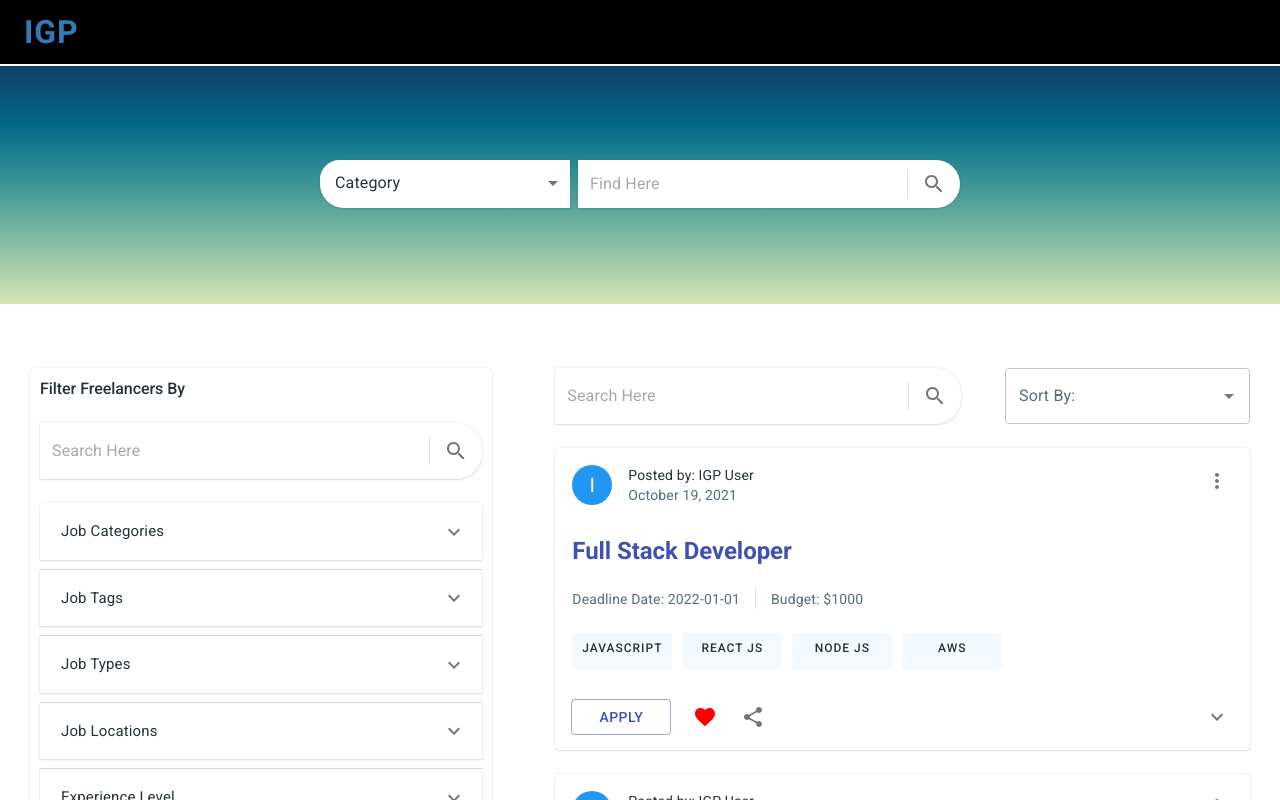
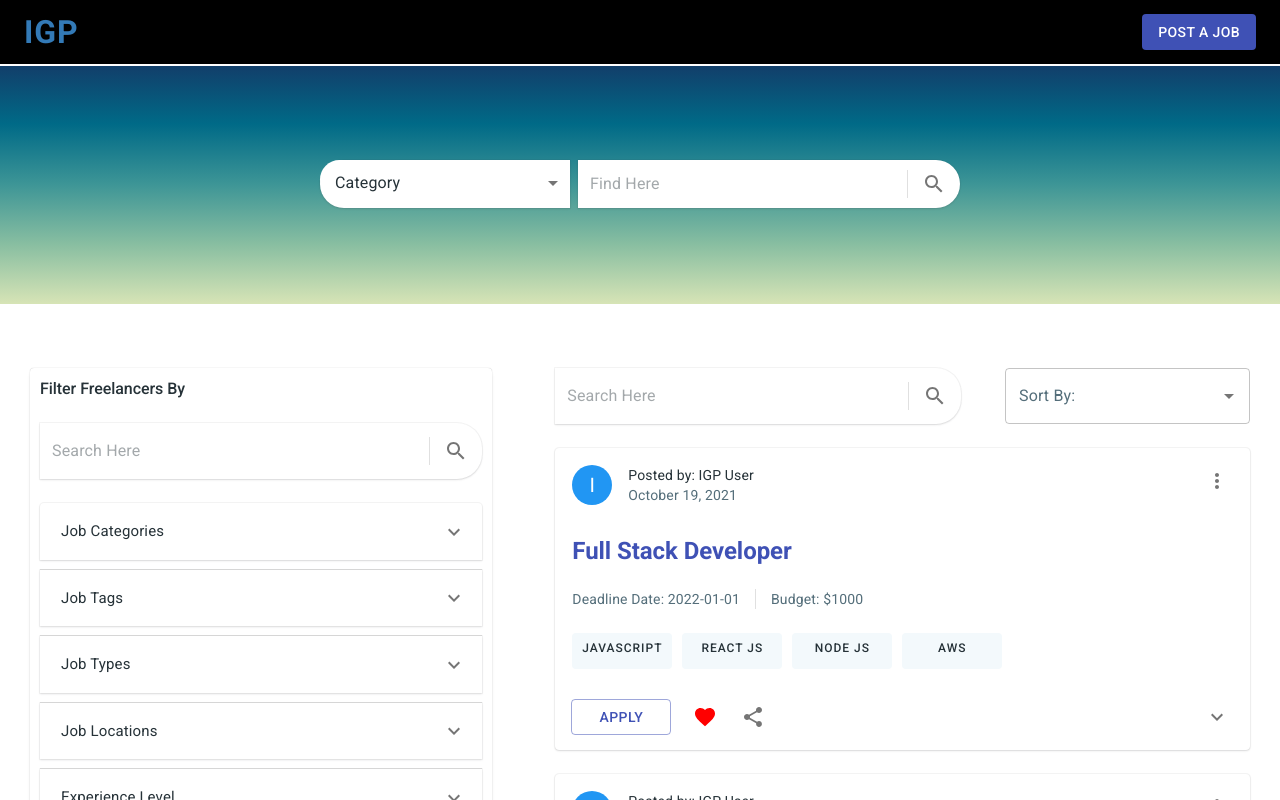
Before and after one commit to Birajpokharel11/fghireFrontend, a React (Create React App) app: page /searchResult in a window 1280 px wide. Built offline with nearby package versions, Linux system fonts and the light colour scheme.

Commit message:
shifted post-page from pages to component of src and added a post button in navbar

```diff
--- a/src/Routes.jsx
+++ b/src/Routes.jsx
@@ -10,10 +10,11 @@ import NotFoundView from 'src/pages/errors/NotFoundView';
 import ProductListView from 'src/pages/product/ProductListView';
 import RegisterView from 'src/pages/auth/Register';
 import SettingsView from 'src/pages/settings/SettingsView';
+import PostPage from 'src/components/post-page';
+
 import Homepage from './pages/homepage';
 import SearchResult from './pages/search-result';
 import ProjectResult from './pages/project-result';
-import PostPage from './pages/post-page';
 
 const routes = [
   {
--- a/src/layouts/MainLayout/TopBar.jsx
+++ b/src/layouts/MainLayout/TopBar.jsx
@@ -2,6 +2,8 @@ import React from 'react';
 import { Link as RouterLink } from 'react-router-dom';
 import clsx from 'clsx';
 import PropTypes from 'prop-types';
+import Button from '@material-ui/core/Button';
+
 import {
   AppBar,
   Toolbar,
@@ -25,6 +27,9 @@ const useStyles = makeStyles({
     fontSize: '2em',
     '&:hover': { color: 'white' }
     // marginLeft: '0.5em'
+  },
+  gap: {
+    flexGrow: '1'
   }
 });
 
@@ -46,6 +51,12 @@ const TopBar = ({ className, ...rest }) => {
           {/* </Grid>
           </Grid> */}
         </RouterLink>
+        <Typography className={classes.gap}> </Typography>
+        <RouterLink to="/post">
+          <Button variant="contained" color="primary">
+            Post a Job
+          </Button>
+        </RouterLink>
       </Toolbar>
     </AppBar>
   );
```
Also changed, not shown: src/layouts/DashboardLayout/TopBar.jsx (+3 -14 lines), src/components/post-page/AttachFile.jsx (renamed from src/pages/post-page/AttachFile.jsx), src/components/post-page/DatePicker.jsx (renamed from src/pages/post-page/DatePicker.jsx), src/components/post-page/LengthAndPay.jsx (renamed from src/pages/post-page/LengthAndPay.jsx), src/components/post-page/PostPage.jsx (renamed from src/pages/post-page/PostPage.jsx), src/components/post-page/Validation.jsx (renamed from src/pages/post-page/Validation.jsx), src/components/post-page/index.js (renamed from src/pages/post-page/index.js).
